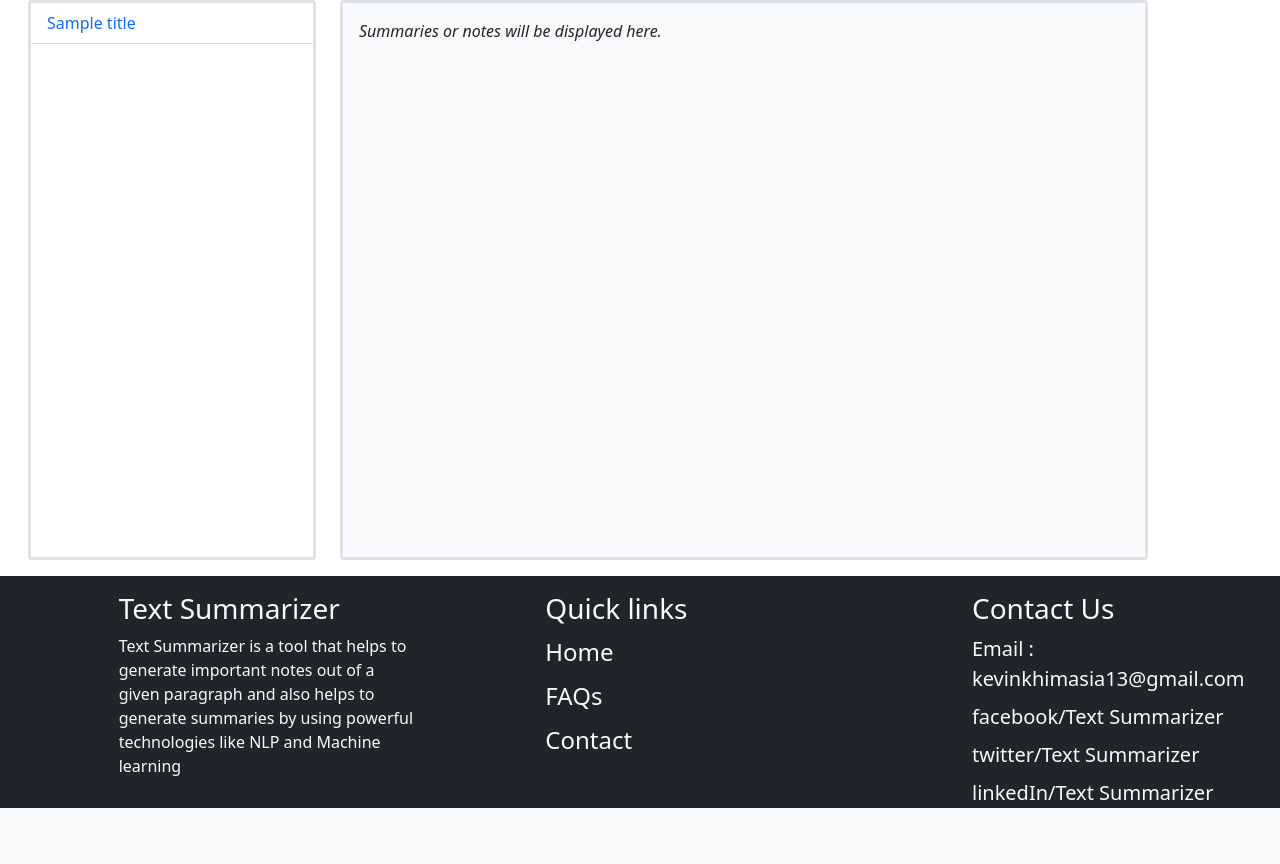
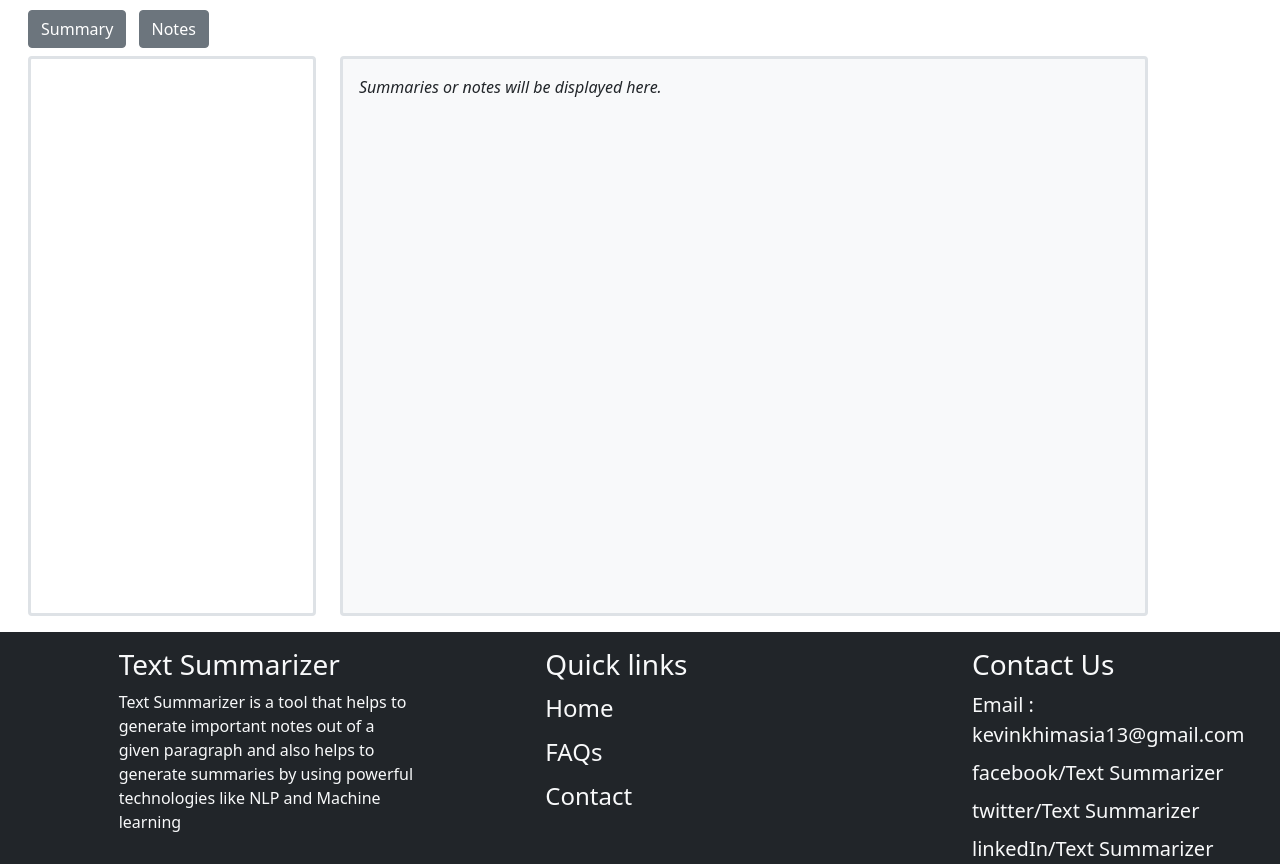
Before and after one commit to anjalim00/BE-Final-Year-Project, a Flask app: template templates/profile.html in a window 1280 px wide. Shown: the part 62-926 px from the top of the page. Before the commit the page ends 870 px from the top, so only its background shows below. Run offline with Flask 2, Linux system fonts and the light colour scheme; the template is opened without the code that fills it: most values are stand-ins (such as "Sample title", 1, 10 or a date in 2020); some libraries are stand-ins or nearby versions.

Commit message:
Update profile.html

```diff
--- a/templates/profile.html
+++ b/templates/profile.html
@@ -1,39 +1,51 @@
 {% extends "base.html" %}
 {% block title %}Profile{% endblock %}
 {% block body %}
+<div style="margin-top: 4.5rem;"></div>
 <div class="row m-3" >
 	<div class=" mb-2">
 	<form action = "/profile" method="POST">
-	  <input type="submit" name="type" value="Summary" class="btn btn-secondary">
-	  <input type="submit" name="type" value="Notes" class="btn btn-secondary mx-2">
+	  <input type="submit" name="Summary" value="Summary" class="btn btn-secondary">
+	  <input type="submit" name="Notes" value="Notes" class="btn btn-secondary mx-2">
 	</form>
 	</div>
 	<div class="col-md-3">
-		<div class="card border border-3" style="height:70vh; overflow-y:auto">
+		<div class="card border border-3 overflow-auto" style="height:70vh; overflow-y:auto">
 		  <ul class="list-group list-group-flush">
-			  {% if type == "Summary" %}
-			  	{% for title in record %}
-			  		{% if title.summary_title != None %}
-						<li class="list-group-item"><a href="#" id= {{ title.sr_no }} onclick="getTitle(this.id)" style="text-decoration: None">
-						{{ title.summary_title }}</a></li>
+			  <!-- Generating Note's titles -->
+			{% if records is defined and name2 is defined%}
+				{% if records|length %}
+					{% for record in records %}
+						{% if record.notes_title|length %}
+							<li>{{record.notes_title}}</li>
 						{% endif %}
 					{% endfor %}
 				{% else %}
-			  	{% for title in record %}
-			  		{% if title.notes_title != None %}
-						<li class="list-group-item"><a href="#" id= {{ title.sr_no }} onclick="getTitle(this.id)" style="text-decoration: None">
-						{{ title.notes_title }}</a></li>
+					<p>You haven't generated notes yet!!</p>
+				{% endif %}
+			{% endif %}
+			<!-- Generating summary's titles -->
+			{% if records is defined and name1 is defined %}
+				{% if records|length %}
+					{% for record in records %}
+						{% if record.summary_title|length %}
+							<li><button type="button" id={{record.sr_no}} onclick="getTitle(this.id)">{{record.summary_title}}</button></li>
 						{% endif %}
 					{% endfor %}
+				{% else %}
+					<p>You haven't generated summaries yet!!</p>
 				{% endif %}
-		  	<li class="list-group-item"></li>
+			{% endif %}
 		  </ul>
 		</div>
 	</div>
 	<div class="col-sm-8 mt-sm-3 mt-lg-0">
 		<div class="card border border-3 bg-light" style="height:70vh; overflow-y:auto">
-			<div id="result" class="card-body">
+			<div id ="result" class="card-body">
 				<i>Summaries or notes will be displayed here.</i>
+				<!-- {% if record1 is defined %}
+					{{record1.summary}}
+				{% endif %} -->
 			</div>
 		</div>
     </div>
@@ -42,10 +54,11 @@
 <script>
   $SCRIPT_ROOT = {{ request.script_root|tojson }};
   function getTitle(clicked_id) {
+	  console.log(clicked_id);
       $.getJSON($SCRIPT_ROOT + '/check_selected', {
         title: clicked_id,
       }, function(data) {
-      		$("#result").text(data.record);
+      		$("#result").text(data.record1);
       });
   }
 </script>
```
Lines whose indentation alone changed are shown as unchanged.
